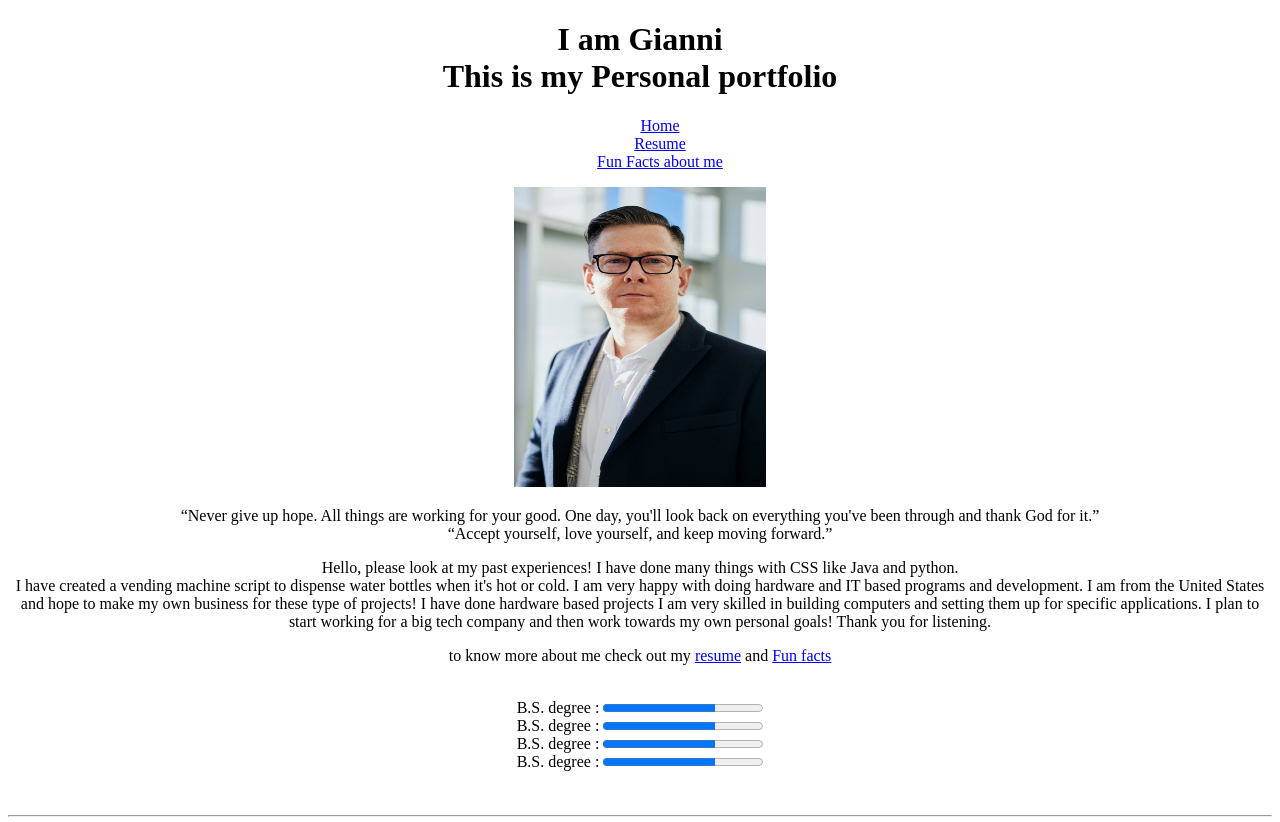
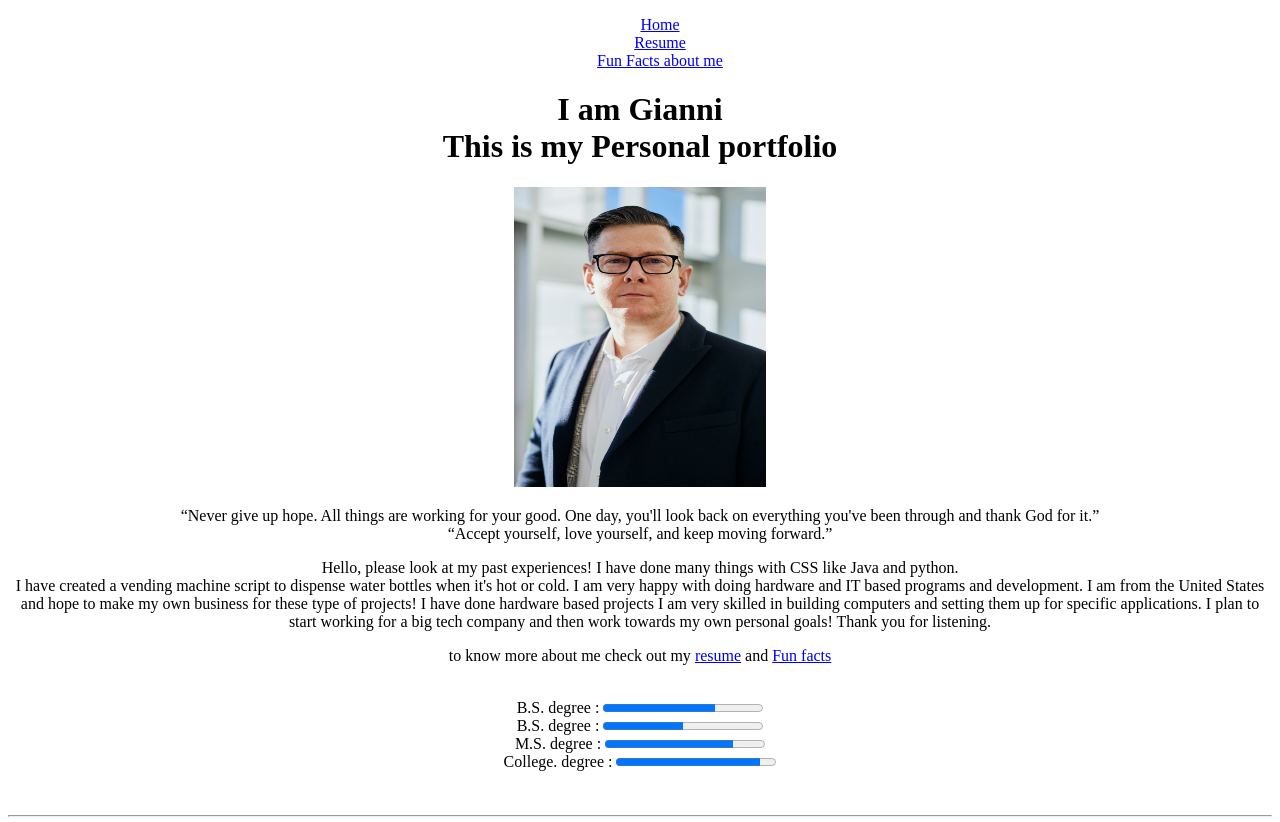
Before and after one commit to MrrGman/Gianni_hw2_csi2520_fs2021, a plain HTML site: page index.html in a window 1280 px wide. Shown: the top 822 px of the page. Drawn offline with Linux system fonts and the light colour scheme.

Commit message:
Update index.html

```diff
--- a/index.html
+++ b/index.html
@@ -5,7 +5,7 @@
     <link rel="icon" href="img/favicon.png" type="image/gif" sizes="16x16">
 </head>
 <body>
-    <center> <h1>I am Gianni <br> This is my Personal portfolio </h1> </center>
+
 
     <center>
         <ol>
@@ -15,6 +15,7 @@
         </ol>
     </center>
 
+    <center> <h1>I am Gianni <br> This is my Personal portfolio </h1> </center>
 
     <center>
         <img src="img/my-image.jfif" width="20%" height="300px" alt="">
@@ -33,13 +34,13 @@
 <progress id="file" value="70" max="100"> 70% </progress>
 <br>
 <label for="file">B.S. degree : </label>
-<progress id="file" value="70" max="100"> 70% </progress>
+<progress id="file" value="50" max="100"> 70% </progress>
 <br>
-<label for="file">B.S. degree : </label>
-<progress id="file" value="70" max="100"> 70% </progress>
+<label for="file">M.S. degree : </label>
+<progress id="file" value="80" max="100"> 70% </progress>
 <br>
-<label for="file">B.S. degree : </label>
-<progress id="file" value="70" max="100"> 70% </progress>
+<label for="file">College. degree : </label>
+<progress id="file" value="90" max="100"> 70% </progress>
     </center>
 
 
```
